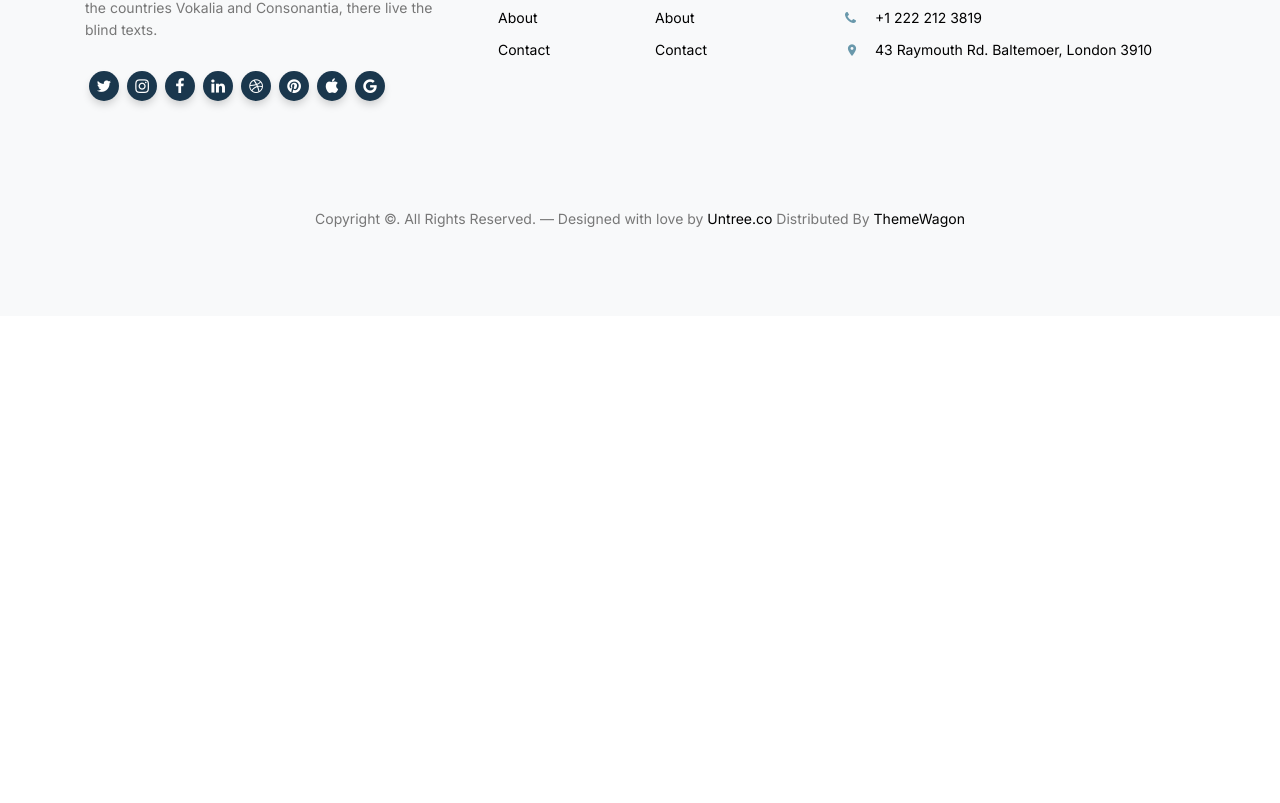
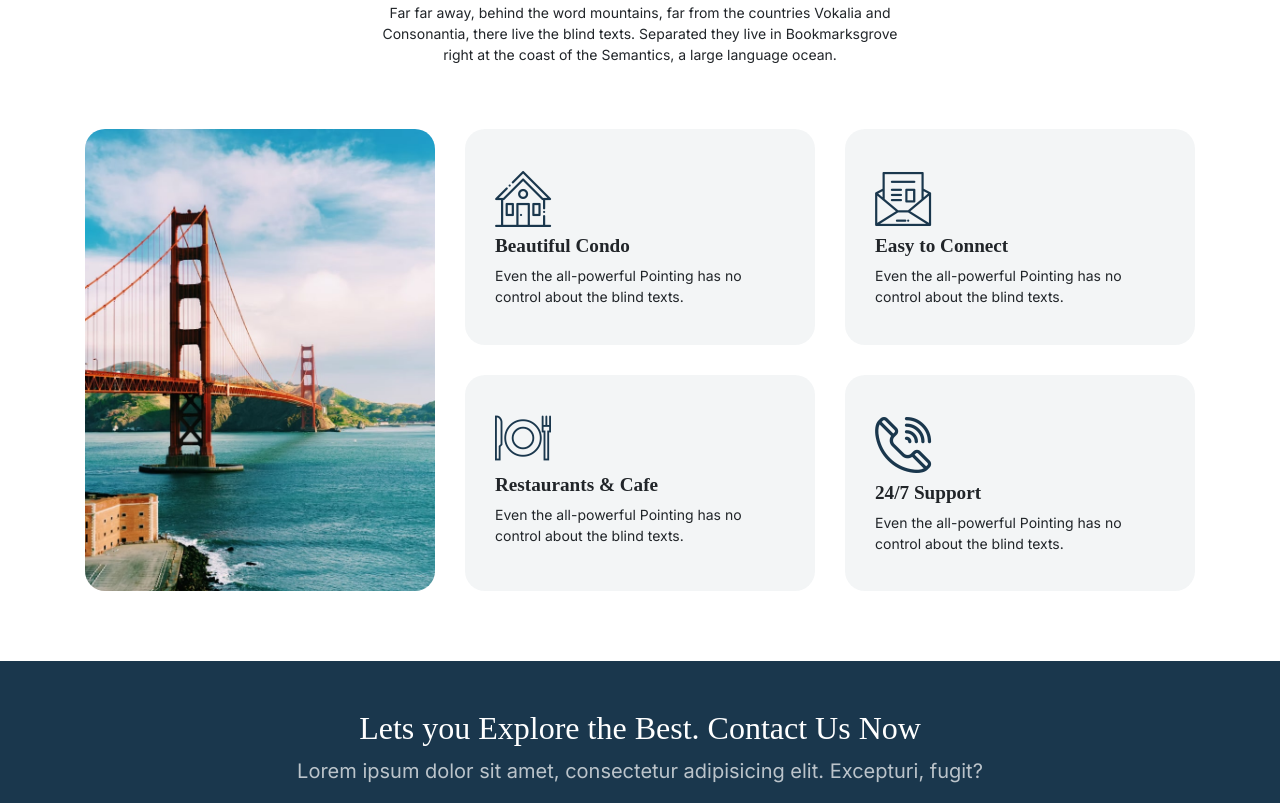
Before and after one commit to shahariar50/nextjs-apito-s1-t7, a Next.js app: page /services in a window 1280 px wide. Shown: the part 1497-2300 px from the top of the page. Before the commit the page ends 1813 px from the top, so only its background shows below. Built offline with nearby package versions, Linux system fonts and the light colour scheme; a web font is replaced by a local one.

Commit message:
modified main layout and service page completed

```diff
--- a/components/layout/Footer.tsx
+++ b/components/layout/Footer.tsx
@@ -1,7 +1,37 @@
 import Link from "next/link";
 
-const Footer = () => {
+type FooterProps = {
+  isContact?: boolean;
+};
+
+const Footer: React.FC<FooterProps> = ({ isContact = true }) => {
   return (
+    <>
+      {isContact && (
+        <div className="py-5 cta-section">
+          <div className="container">
+            <div className="row text-center">
+              <div className="col-md-12">
+                <h2 className="mb-2 text-white">
+                  Lets you Explore the Best. Contact Us Now
+                </h2>
+                <p className="mb-4 lead text-white text-white-opacity">
+                  Lorem ipsum dolor sit amet, consectetur adipisicing elit.
+                  Excepturi, fugit?
+                </p>
+                <p className="mb-0">
+                  <a
+                    href="booking.html"
+                    className="btn btn-outline-white text-white btn-md font-weight-bold"
+                  >
+                    Get in touch
+                  </a>
+                </p>
+              </div>
+            </div>
+          </div>
+        </div>
+      )}
       <div className="site-footer">
         <div className="inner first">
           <div className="container">
@@ -11,7 +41,8 @@ const Footer = () => {
                   <h3 className="heading">About Tour</h3>
                   <p>
                     Far far away, behind the word mountains, far from the
-                  countries Vokalia and Consonantia, there live the blind texts.
+                    countries Vokalia and Consonantia, there live the blind
+                    texts.
                   </p>
                 </div>
                 <div className="widget">
@@ -138,6 +169,7 @@ const Footer = () => {
           </div>
         </div>
       </div>
+    </>
   );
 };
 
--- a/components/layout/MainLayout.tsx
+++ b/components/layout/MainLayout.tsx
@@ -3,14 +3,15 @@ import Header from "./Header";
 
 type mainLayoutProps = {
   children: React.ReactNode;
+  isContact?: boolean;
 };
 
-const MainLayout: React.FC<mainLayoutProps> = ({ children }) => {
+const MainLayout: React.FC<mainLayoutProps> = ({ children, isContact }) => {
   return (
     <main className="main" id="top">
       <Header />
       {children}
-      <Footer />
+      <Footer ifContact={isContact} />
     </main>
   );
 };
--- /dev/null
+++ b/components/page/servicepage/MoreServiceSection.tsx
@@ -0,0 +1,81 @@
+const MoreServiceSection = () => {
+  return (
+    <div className="untree_co-section">
+      <div className="container">
+        <div className="row mb-5 justify-content-center">
+          <div className="col-lg-6 text-center">
+            <h2 className="section-title text-center mb-3">More Services</h2>
+            <p>
+              Far far away, behind the word mountains, far from the countries
+              Vokalia and Consonantia, there live the blind texts. Separated
+              they live in Bookmarksgrove right at the coast of the Semantics, a
+              large language ocean.
+            </p>
+          </div>
+        </div>
+        <div className="row align-items-stretch">
+          <div className="col-lg-4 order-lg-1">
+            <div className="h-100">
+              <div className="frame h-100">
+                <div
+                  className="feature-img-bg h-100"
+                  style={{ backgroundImage: "url('images/hero-slider-1.jpg')" }}
+                ></div>
+              </div>
+            </div>
+          </div>
+
+          <div className="col-6 col-sm-6 col-lg-4 feature-1-wrap d-md-flex flex-md-column order-lg-1">
+            <div className="feature-1 d-md-flex">
+              <div className="align-self-center">
+                <span className="flaticon-house display-4 text-primary"></span>
+                <h3>Beautiful Condo</h3>
+                <p className="mb-0">
+                  Even the all-powerful Pointing has no control about the blind
+                  texts.
+                </p>
+              </div>
+            </div>
+
+            <div className="feature-1 ">
+              <div className="align-self-center">
+                <span className="flaticon-restaurant display-4 text-primary"></span>
+                <h3>Restaurants & Cafe</h3>
+                <p className="mb-0">
+                  Even the all-powerful Pointing has no control about the blind
+                  texts.
+                </p>
+              </div>
+            </div>
+          </div>
+
+          <div className="col-6 col-sm-6 col-lg-4 feature-1-wrap d-md-flex flex-md-column order-lg-3">
+            <div className="feature-1 d-md-flex">
+              <div className="align-self-center">
+                <span className="flaticon-mail display-4 text-primary"></span>
+                <h3>Easy to Connect</h3>
+                <p className="mb-0">
+                  Even the all-powerful Pointing has no control about the blind
+                  texts.
+                </p>
+              </div>
+            </div>
+
+            <div className="feature-1 d-md-flex">
+              <div className="align-self-center">
+                <span className="flaticon-phone-call display-4 text-primary"></span>
+                <h3>24/7 Support</h3>
+                <p className="mb-0">
+                  Even the all-powerful Pointing has no control about the blind
+                  texts.
+                </p>
+              </div>
+            </div>
+          </div>
+        </div>
+      </div>
+    </div>
+  );
+};
+
+export default MoreServiceSection;
--- a/pages/index.tsx
+++ b/pages/index.tsx
@@ -1,5 +1,4 @@
 import MainLayout from "components/layout/MainLayout";
-import ContactSection from "components/page/homepage/ContactSection";
 import DestinationsSection from "components/page/homepage/DestinationsSection";
 import ExampleVideoSection from "components/page/homepage/ExampleVideoSection";
 import HeroSection from "components/page/homepage/HeroSection";
@@ -18,7 +17,6 @@ export default function Home() {
       <TestemonialSection />
       <OfferSection />
       <ExampleVideoSection />
-      <ContactSection />
     </MainLayout>
   );
 }
--- a/pages/services.tsx
+++ b/pages/services.tsx
@@ -1,6 +1,7 @@
 import MainLayout from "components/layout/MainLayout";
 import FeatureSection from "components/page/servicepage/FeatureSection";
 import HeroSection from "components/page/servicepage/HeroSection";
+import MoreServiceSection from "components/page/servicepage/MoreServiceSection";
 import ServiceSection from "components/page/servicepage/ServiceSection";
 
 const ServicesPage = () => {
@@ -9,6 +10,7 @@ const ServicesPage = () => {
       <HeroSection />
       <ServiceSection />
       <FeatureSection />
+      <MoreServiceSection />
     </MainLayout>
   );
 };
```
Also changed, not shown: components/page/homepage/ContactSection.tsx (deleted, +0 -29 lines). Lines whose indentation alone changed are shown as unchanged.
